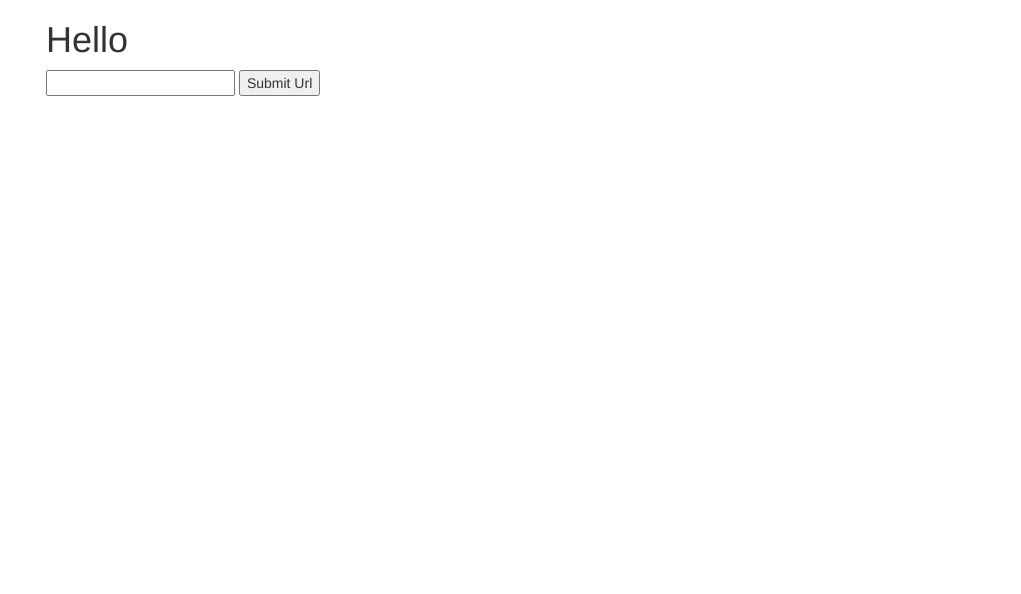
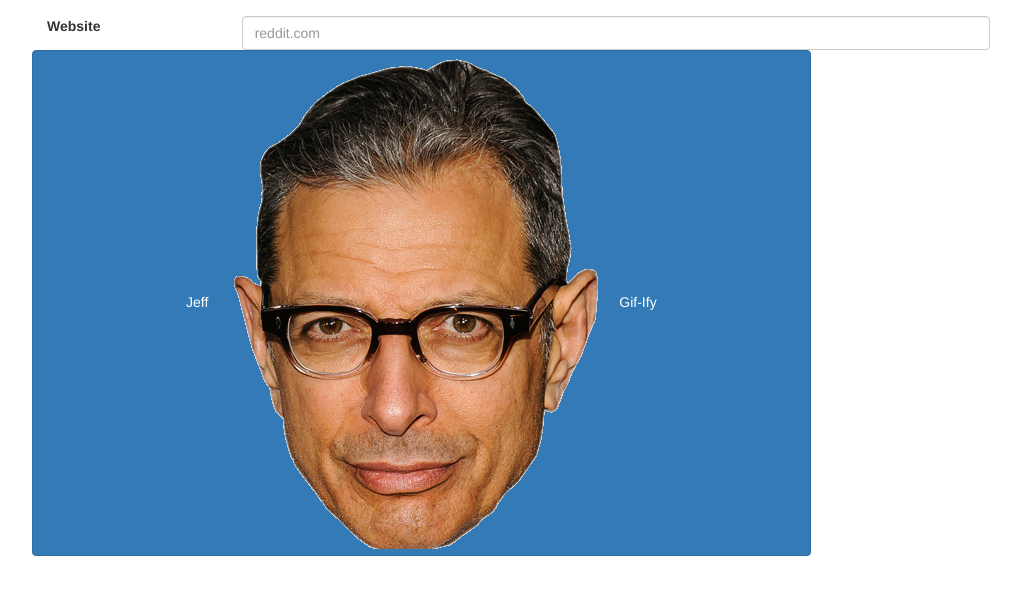
Before and after one commit to morecallan/gif-goldblum, a website: page client/index.html in a window 1280 px wide. Shown: the whole page, without its empty margins (24-1045 px from the left). Drawn offline with nearby package versions, Linux system fonts and the light colour scheme; some packages are replaced by stand-ins of ours.

Commit message:
navbar setup

```diff
--- a/client/index.html
+++ b/client/index.html
@@ -3,9 +3,11 @@
   <head>
     <title>gif-goldblum</title>
     <link rel="stylesheet" href="/lib/bootstrap/dist/css/bootstrap.min.css">
+    <link rel="stylesheet" href="/styles/main.css">
   </head>
   <body>
     <div ng-app="gifGoldblum">
+      <ng-include="'partials/main.html'"></ng-include>
       <div class="container">
         <div ng-view></div>
       </div>
--- a/client/partials/main.html
+++ b/client/partials/main.html
@@ -1,5 +1,11 @@
-<div>
-    <h1>Hello</h1>
-    <input ng-model="url"/>
-    <button ng-click="submitUrl()">Submit Url</button>
-</div>
+<nav class="navbar navbar-light bg-faded row">
+  <form ng-submit=submitUrl()>
+    <div class="form-group">
+      <label for="lgFormGroupInput" class="col-sm-2 col-form-label col-form-label-lg">Website</label>
+      <div class="col-sm-8">
+        <input type="text" ng-model="url" class="form-control form-control-lg" id="lgFormGroupInput" placeholder="reddit.com">
+      </div>
+    </div>
+    <button class="btn btn-primary col-sm-8" ng-click="submitUrl()">Jeff<img class="small-button-img"src='./img/jeff-goldblum.png'/>Gif-Ify</button>
+  </form>
+</nav>
```
Also changed, not shown: server/server.js (+8 -0 lines), client/img/jeff-goldblum.png (added), client/styles/main.css (added).
